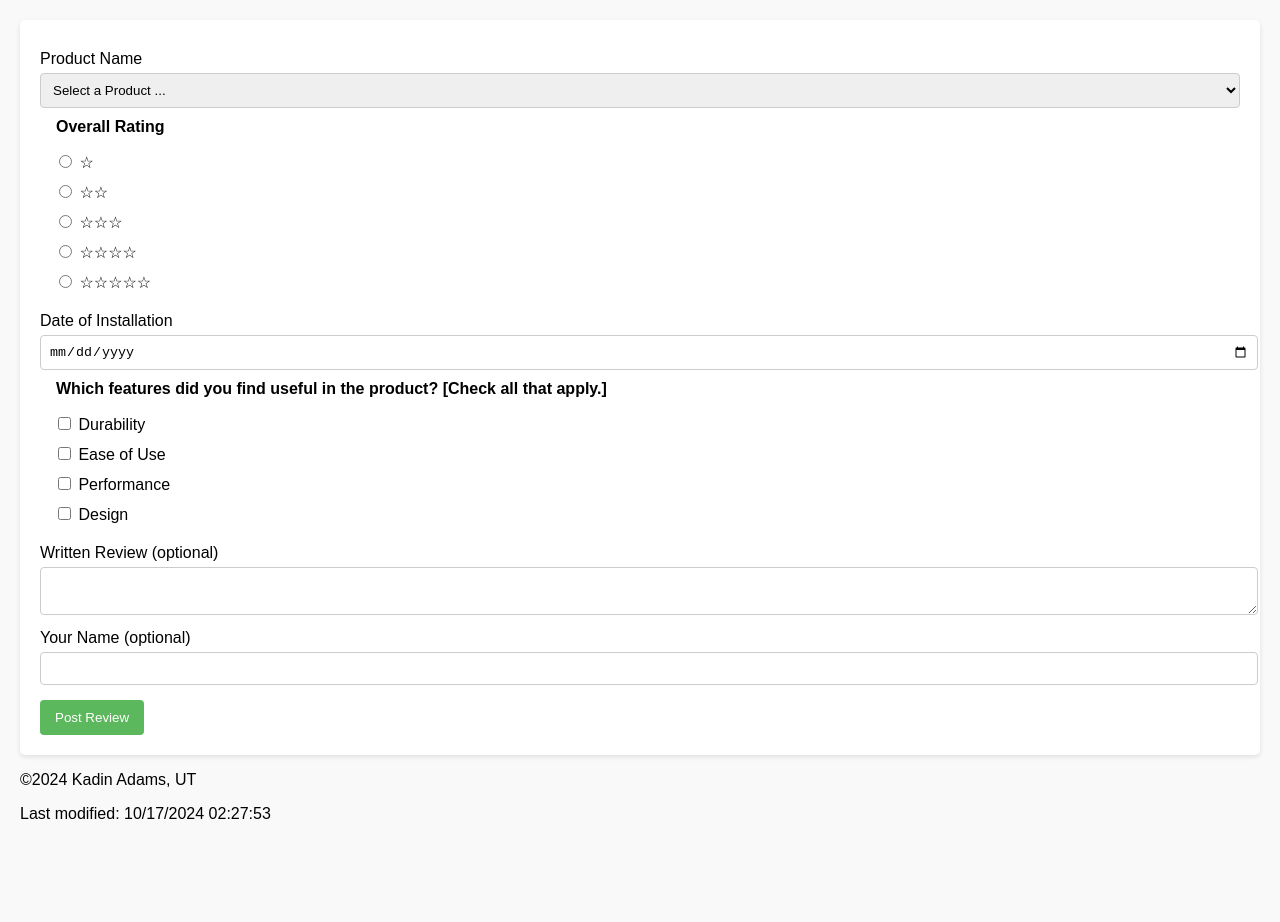
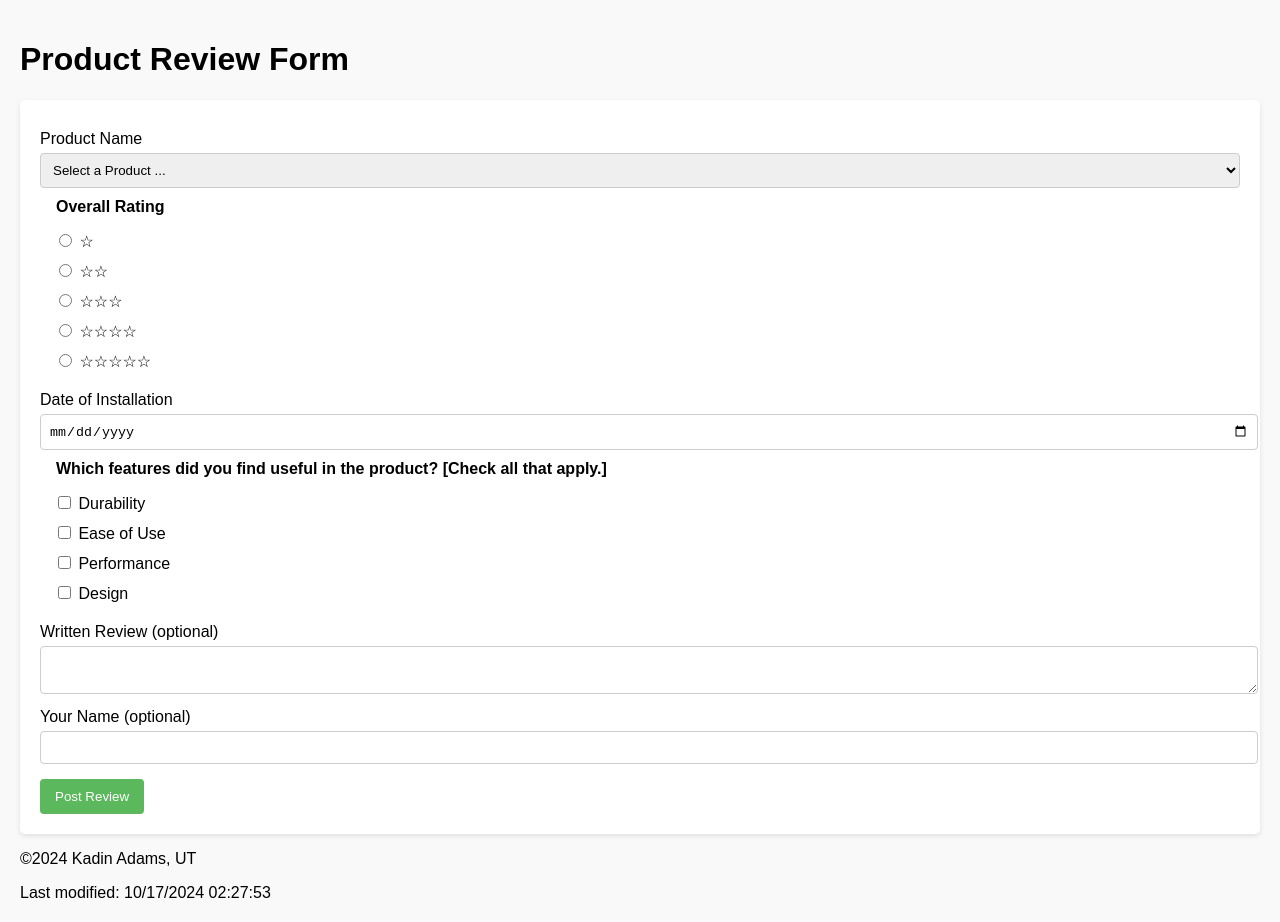
Before and after one commit to kanislupus36/wdd131, a plain HTML site: page form.html in a window 1280 px wide. Before the commit the page ends 843 px from the top, so only its background shows below. Drawn offline with Linux system fonts and the light colour scheme.

Commit message:
one last fix

```diff
--- a/form.html
+++ b/form.html
@@ -3,7 +3,7 @@
 <head>
     <meta charset="UTF-8">
     <meta name="viewport" content="width=device-width, initial-scale=1.0">
-    <title>WDD 131 - Form</title>
+    <title>WDD 131 - Product Review Form</title>
     <meta name="description" content="A Form.">
     <meta name="author" content="Kadin Adams">
     <link rel="preconnect" href="https://fonts.googleapis.com">
@@ -15,7 +15,7 @@
 </head>
 <body>
     <header>
-
+        <h1>Product Review Form</h1>
     </header>
     <main>
         <form action="review.html" method="get" id="reviewForm">
```
